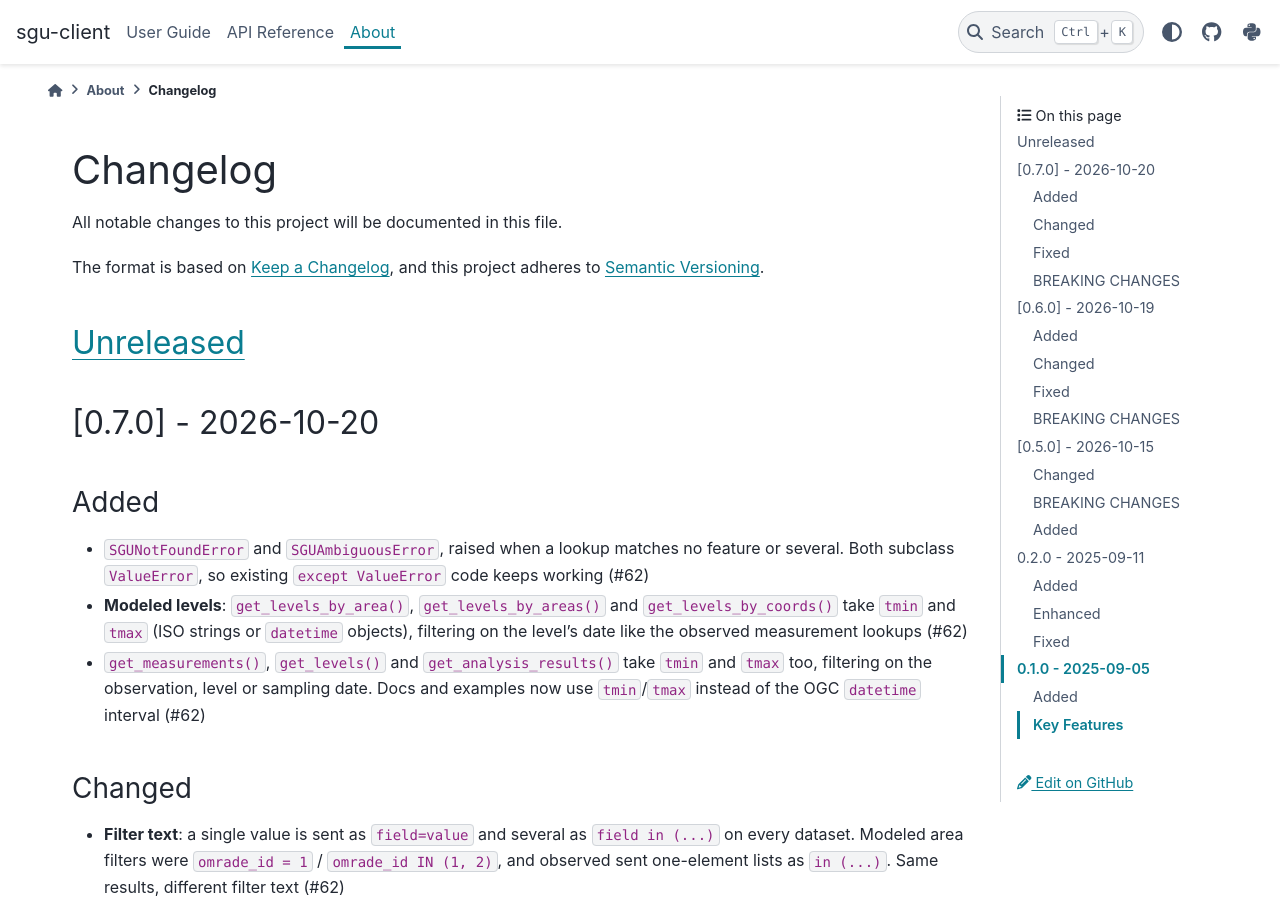
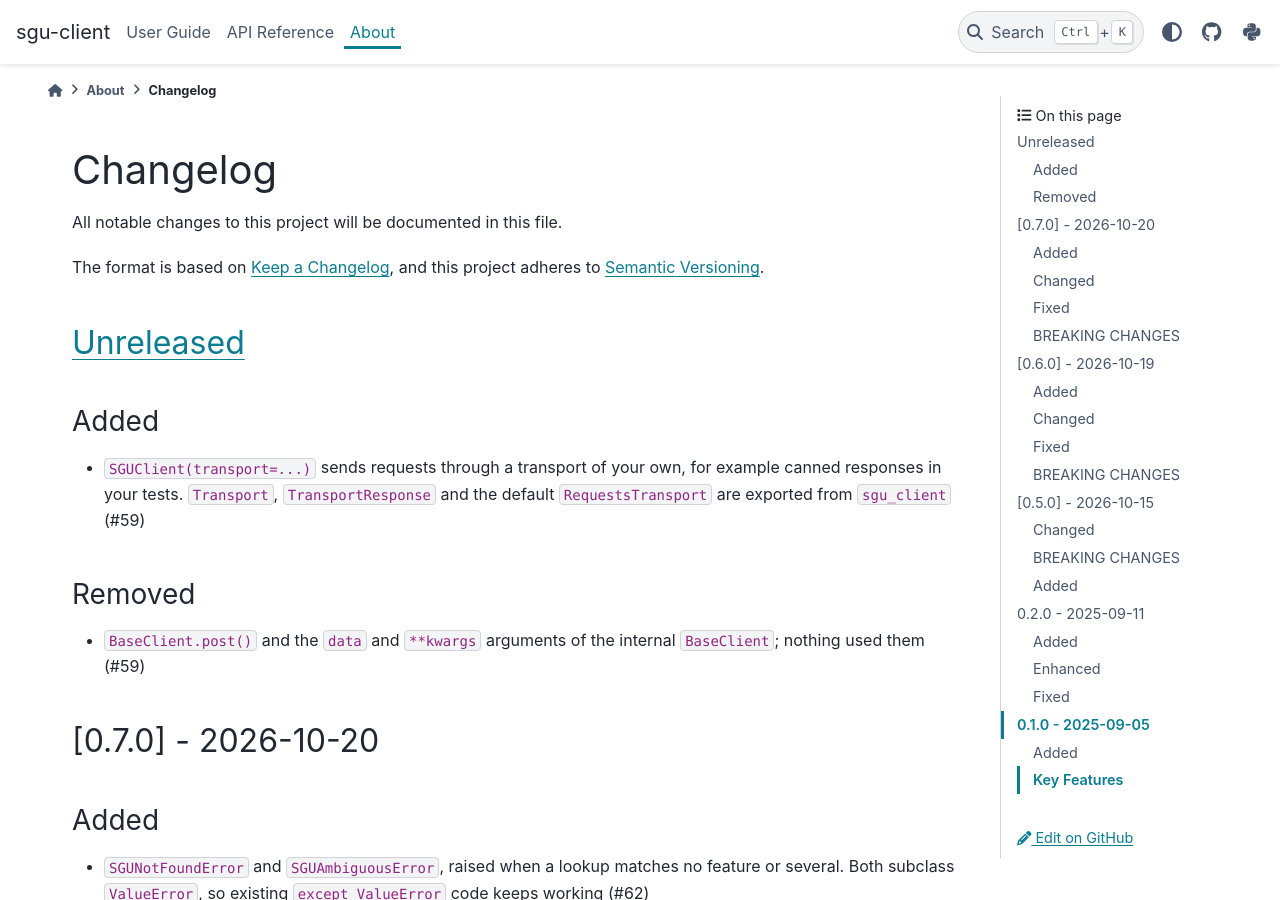
Before and after one commit to officialankan/sgu-client, a Sphinx documentation site: the page built from docs/source/about/changelog.md, in a window 1280 px wide and 900 px high. Built offline with Sphinx 7.4.7 and the PyData theme 0.15.4, drawn with Linux system fonts in a browser that asks for light colours.

Commit message:
docs: document SGUClient(transport=...) and the transport types
Refs #59

Co-Authored-By: Claude Opus 5.5 <noreply@anthropic.com>

```diff
--- a/CHANGELOG.md
+++ b/CHANGELOG.md
@@ -6,6 +6,14 @@ The format is based on [Keep a Changelog](https://keepachangelog.com/en/1.0.0/),
 and this project adheres to [Semantic Versioning](https://semver.org/spec/v2.0.0.html).
 
 ## [Unreleased]
+
+### Added
+
+- `SGUClient(transport=...)` sends requests through a transport of your own, for example canned responses in your tests. `Transport`, `TransportResponse` and the default `RequestsTransport` are exported from `sgu_client` (#59)
+
+### Removed
+
+- `BaseClient.post()` and the `data` and `**kwargs` arguments of the internal `BaseClient`; nothing used them (#59)
 
 ## [0.7.0] - 2026-10-20
 
```
Also changed, not shown: docs/source/api/client.rst (+38 -0 lines).
